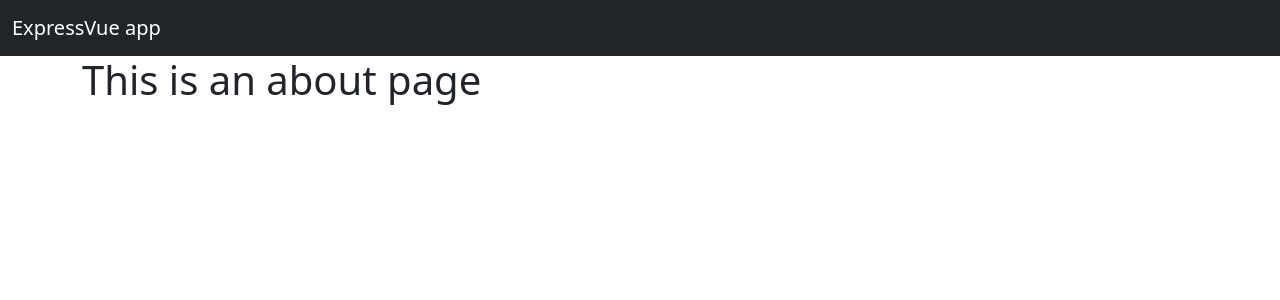
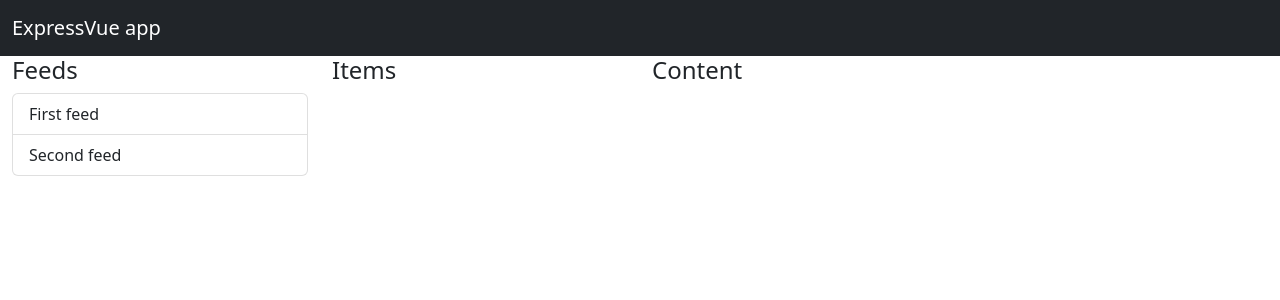
Before and after one commit to ismatfarjana/express-app-with-vue, a Vue app: page /feeds in a window 1280 px wide. Shown: the top 300 px of the page. Built offline with nearby package versions, Linux system fonts and the light colour scheme; sample sign-in values are in the browser's storage.

Commit message:
show feeds panel using column

```diff
--- a/src/App.vue
+++ b/src/App.vue
@@ -26,8 +26,10 @@
 
 
 
-    <div id="page-content-container" class="container">
-      <router-view />
+    <div class="container-fluid overflow-hidden">
+      <div class="row">
+        <router-view />
+      </div>
     </div>
   </div>
 
--- a/src/store/index.js
+++ b/src/store/index.js
@@ -3,11 +3,22 @@ import { postJson } from '@/utils/http';
 
 export default createStore({
   state: {
-    token: localStorage.getItem('auth-token')
+    token: localStorage.getItem('auth-token'),
+    feeds: [{
+      name: 'First feed',
+      url: ''
+    },
+    {
+      name: 'Second feed',
+      url: ''
+    }]
   },
   getters: {
     token(state) {
       return state.token;
+    },
+    feeds(state) {
+      return state.feeds;
     }
   },
   mutations: {
@@ -39,6 +50,9 @@ export default createStore({
         return obj;
       })
     },
+    getFeed(context, url) {
+
+    },
   },
   modules: {
   }
--- a/src/views/Feeds.vue
+++ b/src/views/Feeds.vue
@@ -1,5 +1,34 @@
 <template>
-  <div class="about">
-    <h1>This is an about page</h1>
+  <div class="col-3">
+    <div class="panel">
+      <h4>Feeds</h4>
+      <div class="list-group">
+        <a
+        v-for="feed in $store.getters.feeds"
+        :key="feed"
+        href="#"
+        class="list-group-item list-group-item-action"
+        >
+          {{feed.name}}
+        </a>
+      </div>
+    </div>
+  </div>
+  <div class="col-3">
+    <div class="panel">
+      <h4>Items</h4>
+    </div>
+  </div>
+  <div class="col-6">
+    <div class="panel">
+      <h4>Content</h4>
+    </div>
   </div>
 </template>
+
+<style>
+.panel {
+  height: calc(100vh -56px);
+  overflow: auto;
+}
+</style>
```
